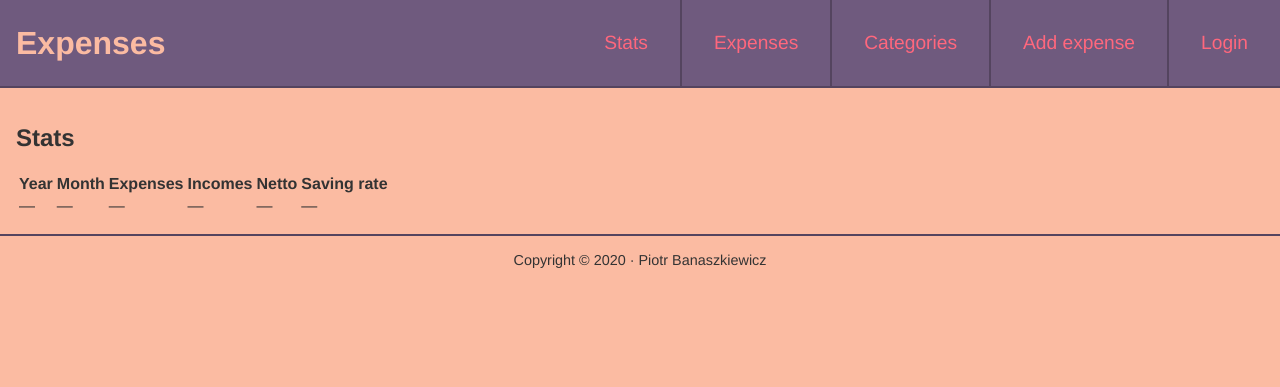
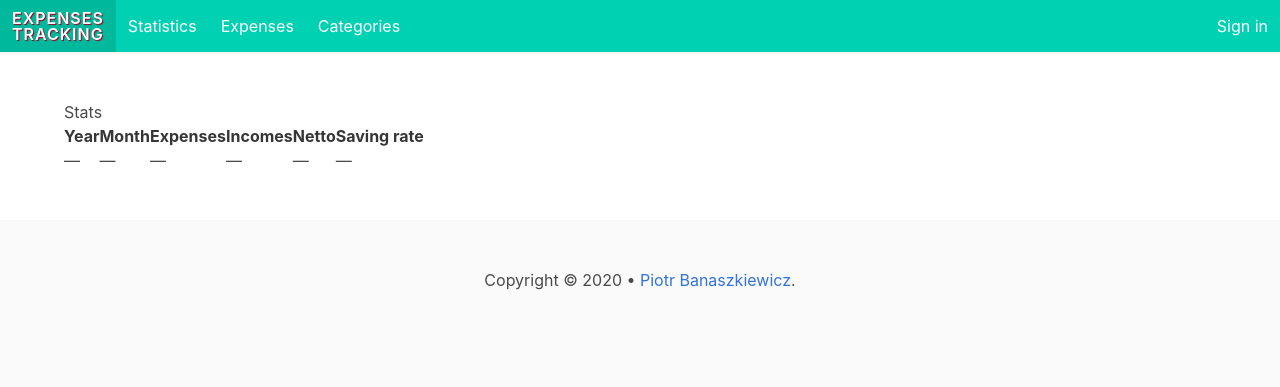
Before and after one commit to pbanaszkiewicz/budget, a Django app: page / in a window 1280 px wide. Shown: the top 387 px of the page. Run offline with Django 3.2, Linux system fonts and the light colour scheme; data that the repository does not hold is empty; some libraries are stand-ins or nearby versions.

Commit message:
Adjust base template to bulma.io css framework

```diff
--- a/expenses/static/expenses/base.css
+++ b/expenses/static/expenses/base.css
@@ -1,121 +1,8 @@
-/*****************/
-/* COLOR PALETTE */
-/*****************/
-:root {
-    /* first palette */
-    --foreground: #333;
-    --background: #fbbba2;
-    --header-background: #6f5a7e;
-    --header-foreground: #fbbba2;;
-    --header-logo: #fbbba2;;
-    --header-link: #ff677d;
-    --header-link-focus: #cd6684;
-    --content-link: #ff677d;
-    --content-link-focus: #cd6684;
-    --border: #54445f;
-
-    /* second palette */
-    /* --foreground: #333;
-    --background: #e5dfdf;
-    --header-background: #1d4d4f;
-    --header-foreground: #e5dfdf;
-    --header-logo: #e5dfdf;
-    --header-link: #e5dfdf;
-    --header-link-focus: hsl(0, 10%, 69%);
-    --content-link: #e5dfdf;
-    --content-link-focus: #cd6684;
-    --border: #357376; */
+.brand {
+    text-transform: uppercase;
+    font-weight: 600;
+    letter-spacing: 1px;
+    /* text-shadow: 2px 2px hsl(0, 0%, 71%); */
+    text-shadow: 1px 1px 1px hsl(348, 100%, 31%);
+    line-height: 1;
 }
-
-/********/
-/* GRID */
-/********/
-.container { display: flex; }
-.horizontal { flex-direction: row; }
-.vertical { flex-direction: column; }
-
-body {
-    align-items: stretch;
-}
-header {
-    align-items: center;
-    justify-content: space-between;
-    flex: 1 0 auto;
-}
-nav ul {
-    align-items: stretch;
-}
-nav ul li {
-    align-items: center;
-}
-main {
-    flex: 2 0 auto;
-}
-footer {
-    flex: 1 0 auto;
-}
-
-/********************/
-/* SPACING & SIZING */
-/********************/
-body {
-    margin: 0;
-}
-main, footer {
-    padding: 1rem;
-}
-header {
-    padding: 0 0 0 1rem;
-}
-nav ul {
-    margin: 0;
-    padding: 0;
-}
-nav ul li a {
-    padding: 2rem;
-}
-
-/**********/
-/* VISUAL */
-/**********/
-body {
-    /* background-color: #ffae8f; */
-    /* background-color: #f6eec7; */
-    background-color: var(--background);
-    color: var(--foreground);
-    /* font-family: Arial, Helvetica, sans-serif; */
-    font-family: Graphik Web, Helvetica Neue, Helvetica, Arial, sans-serif;
-}
-header {
-    background-color: var(--header-background);
-    color: var(--header-foreground);
-    border-bottom: 2px solid var(--border);
-}
-header h1 a {
-    color: var(--header-logo);
-    text-decoration: none;
-}
-nav ul {
-    list-style: none;
-}
-nav ul li {
-    font-size: 1.2rem;
-}
-nav ul li a {
-    text-decoration: none;
-    display: block;
-}
-nav ul li:not(:last-child) {
-    border-right: 2px solid var(--border);
-}
-a {
-    color: var(--content-link);
-}
-a:hover, a:focus {
-    color: var(--content-link-focus);
-}
-footer {
-    font-size: 0.9rem;
-    text-align: center;
-    border-top: 2px solid var(--border);
-}
--- /dev/null
+++ b/expenses/static/expenses/base.js
@@ -0,0 +1,21 @@
+document.addEventListener('DOMContentLoaded', () => {
+    // Get all "navbar-burger" elements
+    const $navbarBurgers = Array.prototype.slice.call(document.querySelectorAll('.navbar-burger'), 0);
+
+    // Check if there are any navbar burgers
+    if ($navbarBurgers.length > 0) {
+        // Add a click event on each of them
+        $navbarBurgers.forEach( el => {
+            el.addEventListener('click', () => {
+
+                // Get the target from the "data-target" attribute
+                const target = el.dataset.target;
+                const $target = document.getElementById(target);
+
+                // Toggle the "is-active" class on both the "navbar-burger" and the "navbar-menu"
+                el.classList.toggle('is-active');
+                $target.classList.toggle('is-active');
+            });
+        });
+    }
+  });
--- a/expenses/templates/base.html
+++ b/expenses/templates/base.html
@@ -1,42 +1,68 @@
 {% load static %}
 <!DOCTYPE html>
-<html lang="en">
+<html lang="en" class="has-navbar-fixed-top">
 <head>
     <meta charset="UTF-8">
-    <meta name="viewport" content="width=device-width, initial-scale=1.0">
+    <meta name="viewport" content="width=device-width,initial-scale=1">
     <meta http-equiv="X-UA-Compatible" content="ie=edge">
+    <link rel="stylesheet" href="{% static 'assets/bulma.min.css' %}" type="text/css">
     <link rel="stylesheet" href="{% static 'expenses/base.css' %}" type="text/css">
-    <title>Expenses &middot; {{ title }}</title>
+    <title>Expenses &bull; {{ title }}</title>
 </head>
-<body class="container vertical">
+<body>
+    <!-- header with navigation -->
+    <header>
+        <nav class="navbar is-fixed-top is-primary has-shadow" role="navigation" aria-label="Main navigation">
+            <div class="navbar-brand">
+                <a class="navbar-item brand" href="/">
+                    Expenses<br>Tracking
+                </a>
 
-    <!-- header -->
-    <header class="container horizontal">
-        <h1><a href="/">Expenses</a></h1>
-        <nav>
-            <ul class="container horizontal">
-                <li class="container"><a href="">Stats</a></li>
-                <li class="container"><a href="">Expenses</a></li>
-                <li class="container"><a href="">Categories</a></li>
-                <li class="container"><a href="">Add expense</a></li>
-                {% if user.is_authenticated %}
-                <li class="container">Hello, {{ user.first_name }}</li>
-                <li class="container"><a href="{% url 'logout' %}">Logout</a></li>
-                {% else %}
-                <li class="container"><a href="{% url 'login' %}">Login</a></li>
-                {% endif %}
-            </ul>
+                <a role="button" class="navbar-burger burger" aria-label="Menu" aria-expanded="false" data-target="navbar">
+                    <span aria-hidden="true"></span>
+                    <span aria-hidden="true"></span>
+                    <span aria-hidden="true"></span>
+                </a>
+            </div>
+            <div id="navbar" class="navbar-menu">
+                <div class="navbar-start">
+                    <a class="navbar-item" href="{% url 'stats' %}">Statistics</a>
+                    <a class="navbar-item" href="{% url 'expenses' %}">Expenses</a>
+                    <a class="navbar-item" href="{% url 'categories' %}">Categories</a>
+                </div>
+                <div class="navbar-end">
+                    {% if user.is_authenticated %}
+                    <a class="navbar-item" href="/">Add expense</a>
+                    <div class="navbar-item has-dropdown is-hoverable">
+                        <a class="navbar-link">Hello, {{ user.first_name }}</a>
+                        <div class="navbar-dropdown">
+                            <a class="navbar-item" href="{% url 'admin:index' %}">Django Admin</a>
+                            <hr class="navbar-divider">
+                            <a class="navbar-item" href="{% url 'logout' %}">Logout</a>
+                        </div>
+                    </div>
+                    {% else %}
+                    <a class="navbar-item" href="{% url 'login' %}">Sign in</a>
+                    {% endif %}
+                </div>
+            </div>
         </nav>
     </header>
 
     <!-- content -->
-    <main>
+    <main class="section">
+        <div class="container">
 {% block content %}{% endblock %}
+        </div>
     </main>
 
     <!-- footer -->
-    <footer>
-        Copyright &copy; 2020 &middot; Piotr Banaszkiewicz
+    <footer class="footer">
+        <div class="content has-text-centered">
+            <p>Copyright &copy; 2020 &bull; <a href="https://segmars.com">Piotr Banaszkiewicz</a>.</p>
+        </div>
     </footer>
+
+    <script type="text/javascript" src="{% static 'expenses/base.js' %}"></script>
 </body>
 </html>
```
